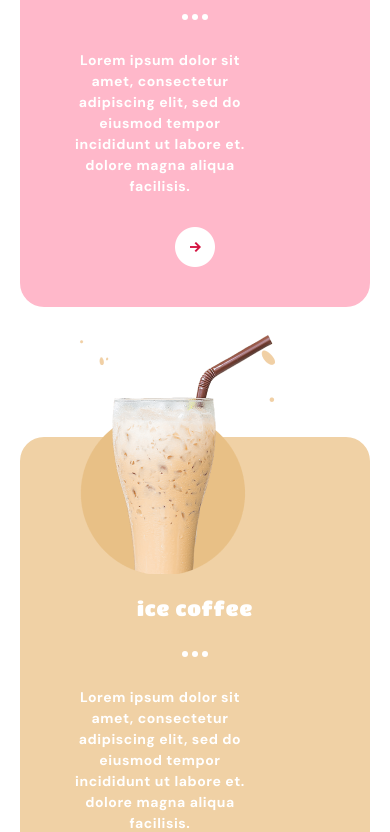
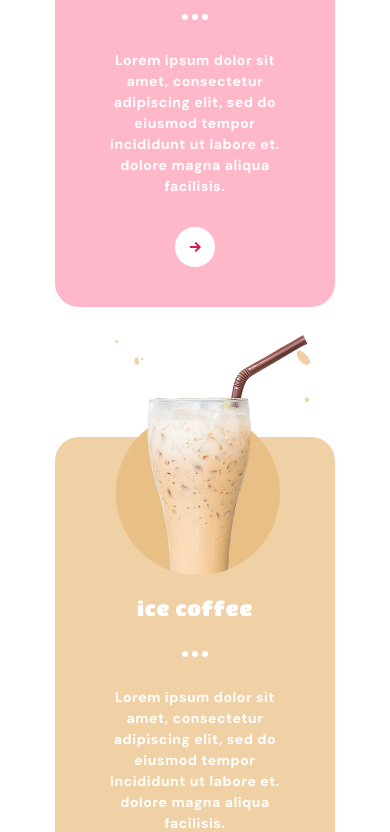
Before and after one commit to KORZHILLIA/dragons, a website built with Parcel: page src/index.html in a window 390 px wide. Shown: the part 1031-1863 px from the top of the page. Built offline with nearby package versions, Linux system fonts and the light colour scheme.

Commit message:
add max-width products-item mobile

```diff
--- a/src/sass/components/_products.scss
+++ b/src/sass/components/_products.scss
@@ -57,6 +57,9 @@
   position: relative;
   margin-top: 130px;
   width: 100%;
+  max-width: 280px;
+  margin-left: auto;
+  margin-right: auto;
 
   background-color: $primaryBgProducts;
   border-radius: 24px;
@@ -64,7 +67,7 @@
   padding: 161px 40px 40px 40px;
 
   @include mq(tablet-only) {
-    width: 220px;
+    max-width: 220px;
     margin-right: 20px;
     position: relative;
     margin-top: 17px;
@@ -76,7 +79,7 @@
   }
 
   @include mq(desktop) {
-    width: 330px;
+    max-width: 330px;
     margin-right: 24px;
     margin-top: 0;
   }
@@ -134,10 +137,6 @@
   top: -113px;
   left: 20px;
   background-image: url('../images/products/img-1/img-1-mobile-1x.png');
-
-  @include mq(mobile) {
-    left: 90px;
-  }
 
   @include mq(tablet-only) {
     left: -10px;
```
